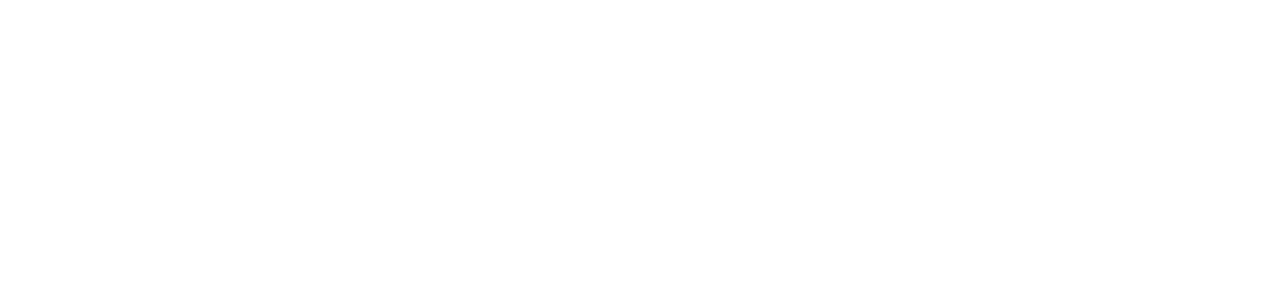
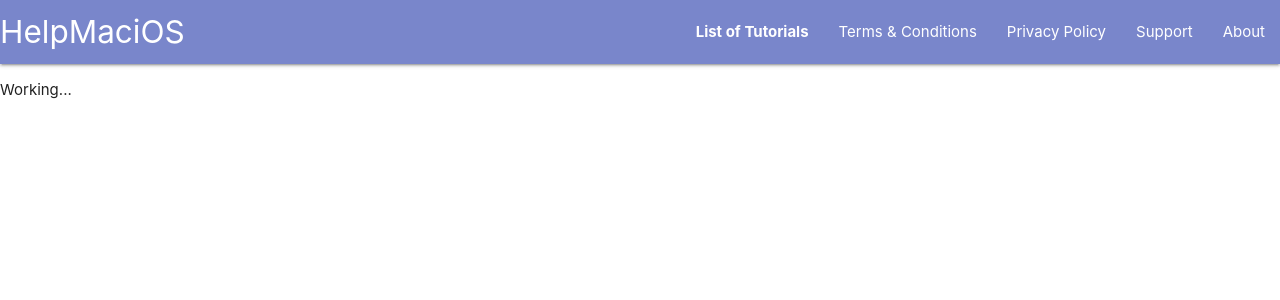
Before and after one commit to rintos/websiteHelpMaciOS, a React (Create React App) app: page /home in a window 1280 px wide. Shown: the top 300 px of the page. Built offline with nearby package versions, Linux system fonts and the light colour scheme.

Commit message:
create home and about components

```diff
--- /dev/null
+++ b/src/About.js
@@ -0,0 +1,15 @@
+import React, {Fragment} from 'react';
+import Header from './Header';
+
+const About = () => {
+
+    return(
+        <Fragment>
+            <Header />
+            <p>Informacoes sobre site e app...</p>
+        </Fragment>
+
+    );
+}
+
+export default About;
--- a/src/App.js
+++ b/src/App.js
@@ -3,6 +3,8 @@ import './App.css';
 import 'materialize-css/dist/css/materialize.min.css'
 import Privacy from './Privacy';
 import Header from './Header';
+import Home from './Home';
+import About from './About';
 
 function App() {
   return(
--- a/src/Header.js
+++ b/src/Header.js
@@ -7,10 +7,12 @@ const Header = () => {
         <nav>
             <div class="nav-wrapper indigo lighten-2">
                 <a class="brand-logo">HelpMaciOS</a>
-                <ul id="nav-mobile" class="right hide-on-med-and-down">
+                <ul id="nav-mobile" class="right">
+                    <li><LinkWrapper to="/home">List of Tutorials</LinkWrapper></li>
                     <li><LinkWrapper to="/terms">Terms & Conditions</LinkWrapper></li>
                     <li><LinkWrapper to="/privacy">Privacy Policy</LinkWrapper></li>
                     <li><LinkWrapper to="/support">Support</LinkWrapper></li>
+                    <li><LinkWrapper to="/about">About</LinkWrapper></li>
                 </ul>
             </div>
         </nav>
--- /dev/null
+++ b/src/Home.js
@@ -0,0 +1,14 @@
+import React, {Fragment} from 'react';
+import Header from './Header';
+
+const Home = () => {
+
+    return(
+        <Fragment>
+            <Header />
+            <p>Working...</p>
+        </Fragment>
+    );
+}
+
+export default Home;
--- a/src/index.js
+++ b/src/index.js
@@ -6,6 +6,8 @@ import * as serviceWorker from './serviceWorker';
 import Privacy from './Privacy';
 import Terms from './Terms';
 import Support from './Support';
+import About from './About';
+import Home from './Home';
 
 import {BrowserRouter, Switch, Route} from 'react-router-dom';
 
@@ -17,6 +19,8 @@ ReactDOM.render(
       <Route path='/privacy' component={Privacy}></Route>
       <Route path='/terms' component={Terms}></Route>
       <Route path='/support' component={Support}></Route>
+      <Route path='/about' component={About}></Route>
+      <Route path='/home' component={Home}></Route>
     </Switch>
   </BrowserRouter>,
   document.getElementById('root')
```
